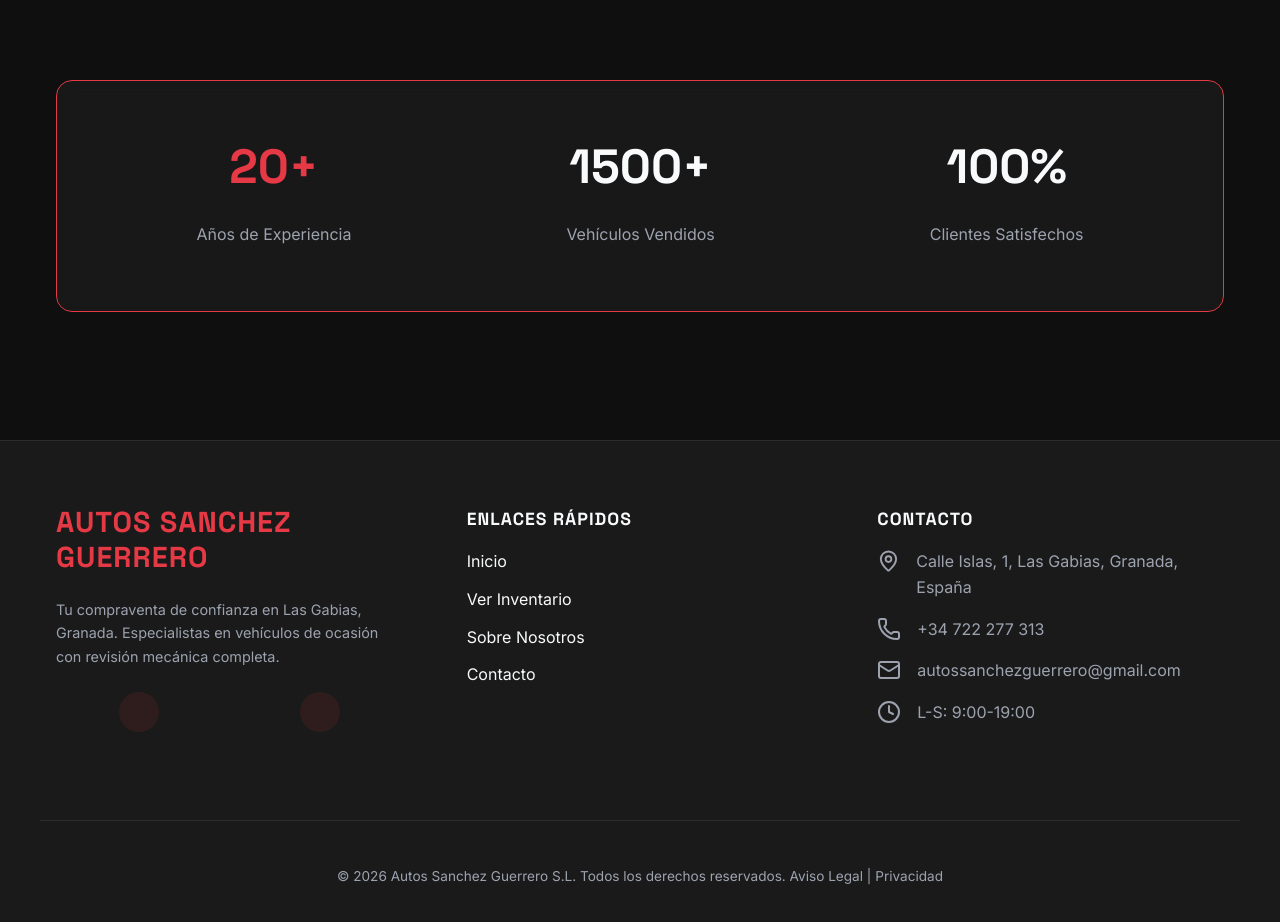
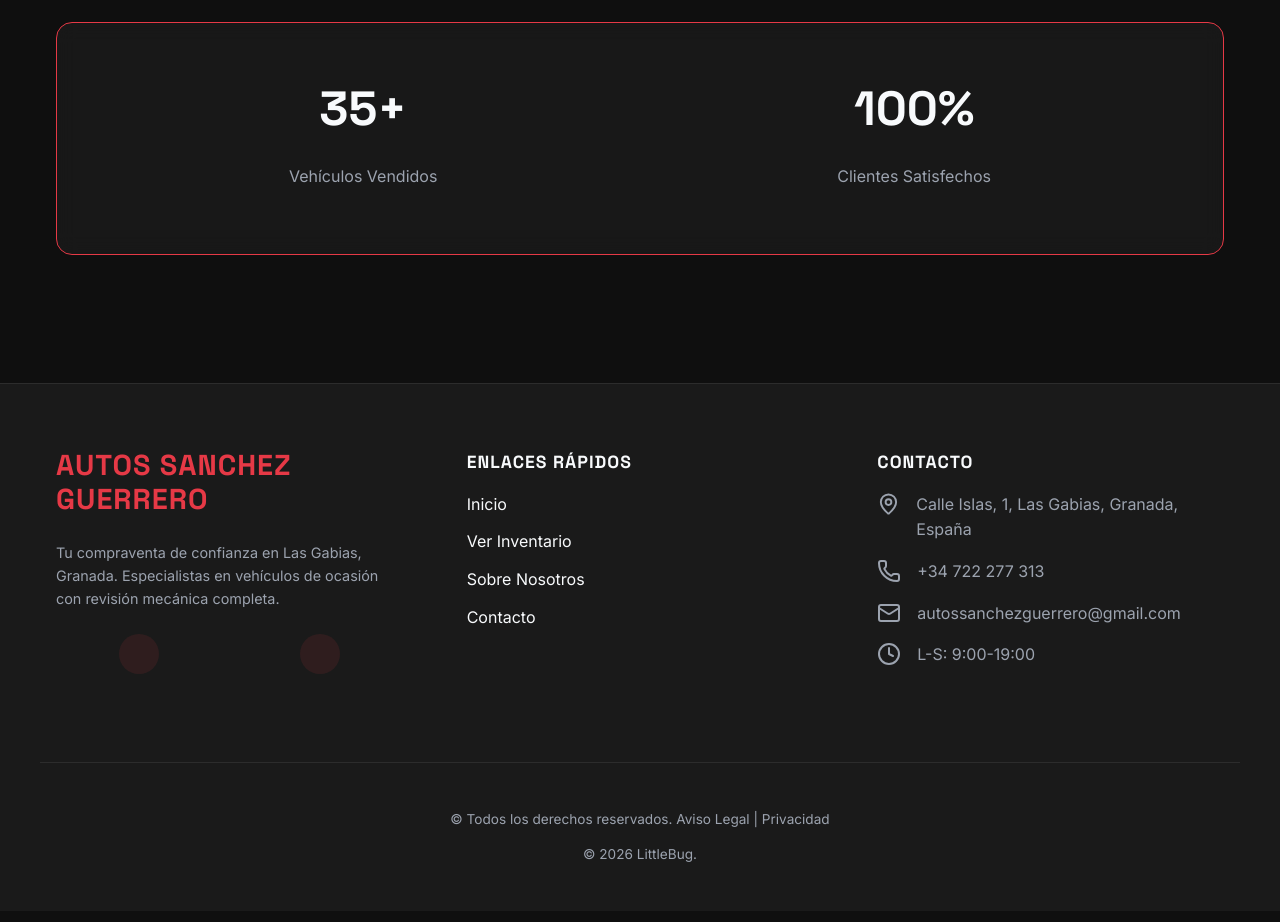
Before and after one commit to webcochesegundamano/autossanchezguerrero, a plain HTML site: page index.html in a window 1280 px wide. Shown: the part 2200-3122 px from the top of the page. Drawn offline with nearby package versions, Linux system fonts and the light colour scheme; some icons are missing.

Commit message:
Little Modificaciones Texto

```diff
--- a/index.html
+++ b/index.html
@@ -154,7 +154,7 @@
             <div class="section-title reveal"
                 style="flex-direction: column; align-items: center; text-align: center; margin-bottom: 4rem;">
                 <h2>¿Por qué elegir <span class="text-accent">Autos Sanchez Guerrero</span>?</h2>
-                <p>Más que un concesionario, somos tu taller de confianza en Las Gabias.</p>
+                <!-- <p>Más que un concesionario, somos tu taller de confianza en Las Gabias.</p> -->
             </div>
 
             <div class="grid grid-cols-12 gap-md"
@@ -191,13 +191,13 @@
         <div class="container">
             <div class="glass reveal"
                 style="padding: 3rem; display: flex; justify-content: space-around; flex-wrap: wrap; gap: 2rem; border-color: var(--accent-primary);">
-                <div class="text-center">
+                <!-- <div class="text-center">
                     <h2 style="font-size: 3rem; color: var(--accent-primary); margin-bottom: 0;" class="counter"
                         data-target="20">0+</h2>
                     <p class="text-muted">Años de Experiencia</p>
-                </div>
+                </div> -->
                 <div class="text-center">
-                    <h2 style="font-size: 3rem; margin-bottom: 0;" class="counter" data-target="1500">0+</h2>
+                    <h2 style="font-size: 3rem; margin-bottom: 0;" class="counter" data-target="35">0+</h2>
                     <p class="text-muted">Vehículos Vendidos</p>
                 </div>
                 <div class="text-center">
@@ -244,8 +244,8 @@
             </div>
         </div>
         <div class="container footer-bottom">
-            <p>&copy; 2026 Autos Sanchez Guerrero S.L. Todos los derechos reservados. <a href="#">Aviso Legal</a> | <a
-                    href="#">Privacidad</a></p>
+            <p>&copy; Todos los derechos reservados. <a href="#">Aviso Legal</a> | <a href="#">Privacidad</a></p>
+            <p>&copy; 2026 LittleBug.</p>
         </div>
     </footer>
 
```
